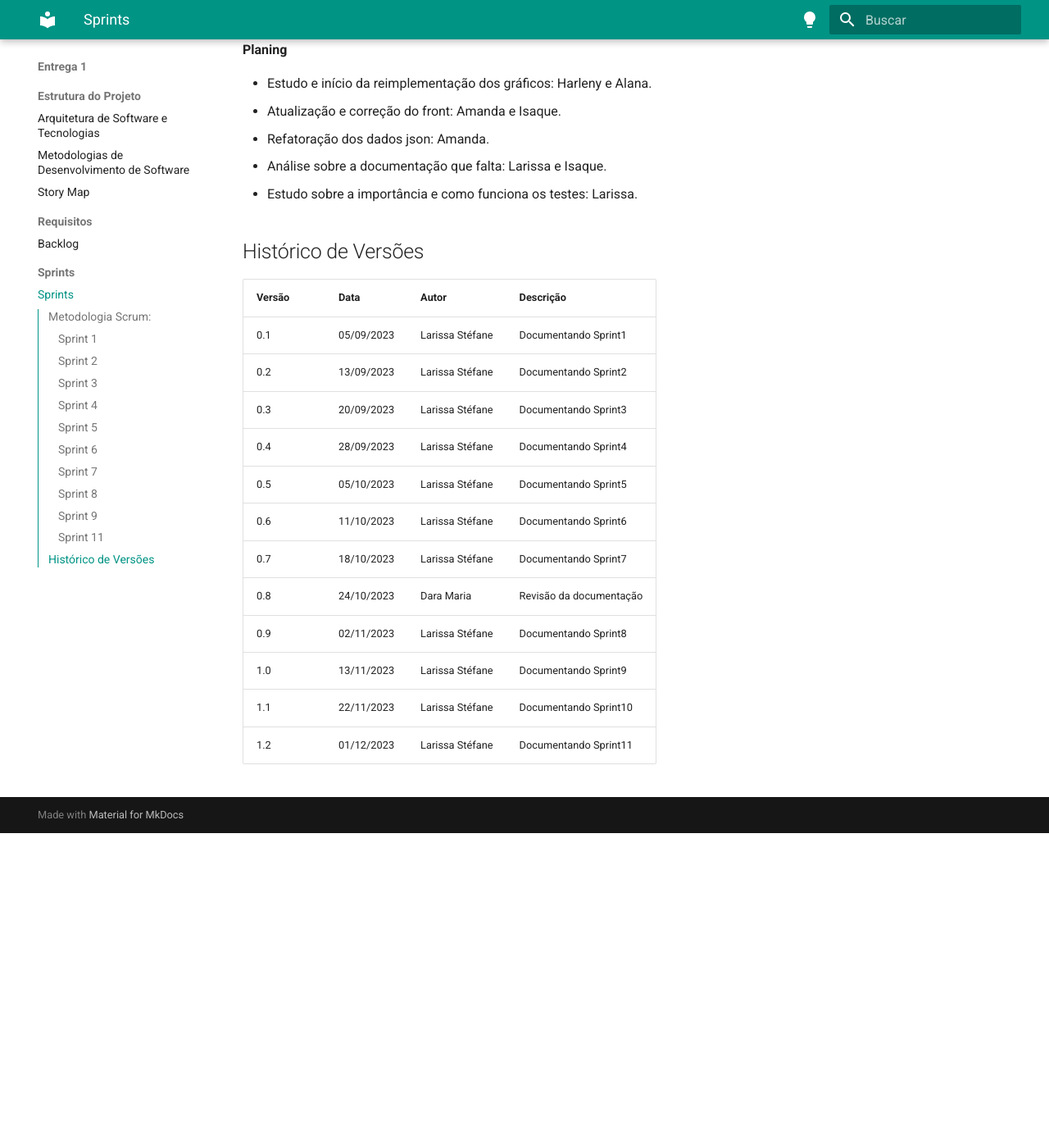
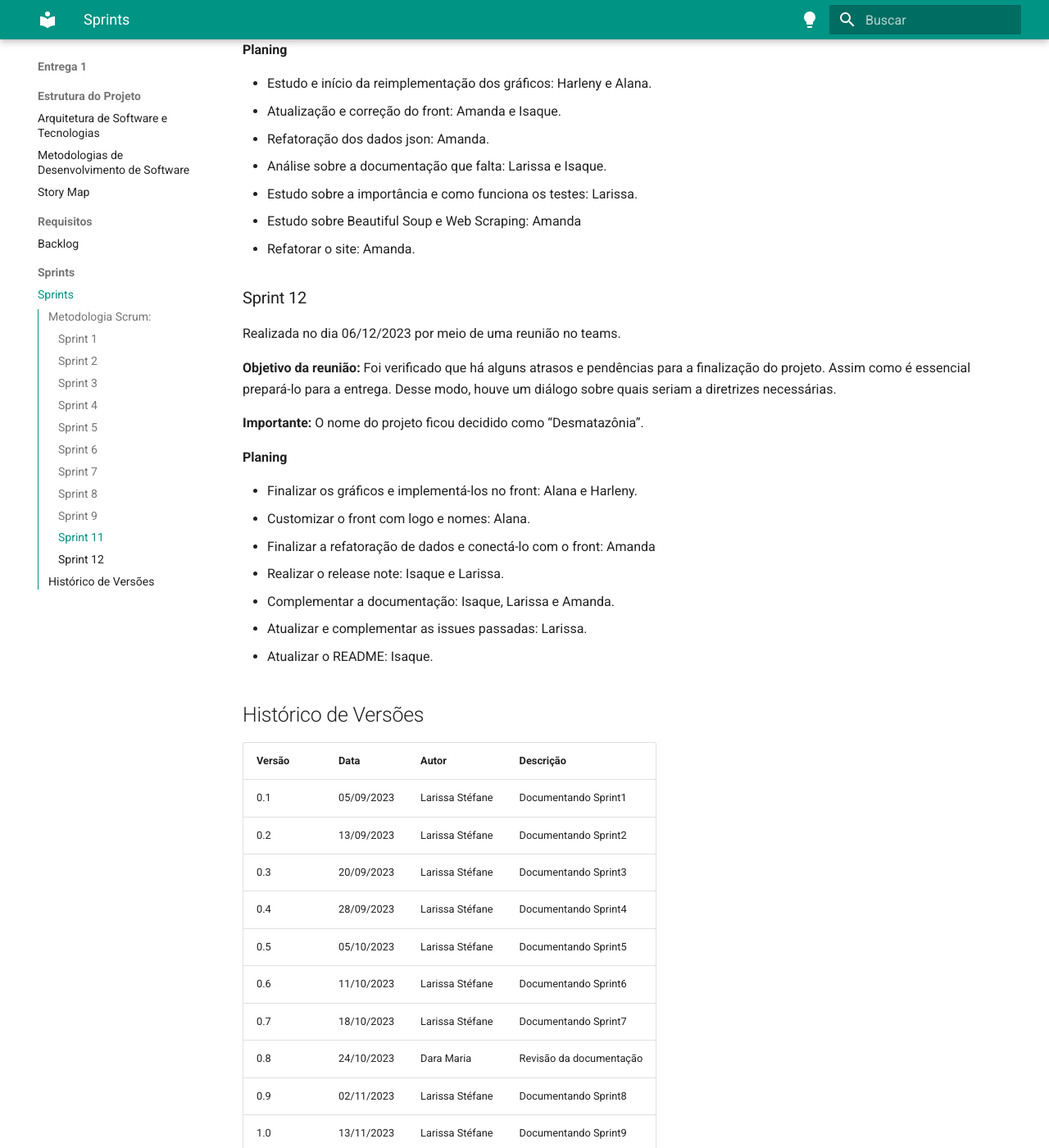
Before and after one commit to unb-mds/2023-2-Squad02-Desmatazonia, an MkDocs documentation site: the page built from docs/Entrega_1/Sprints/sprints.md, in a window 1280 px wide and 1400 px high, scrolled down 4735 px. Shown: the whole window at 82% size. Built offline with MkDocs 1.6.1 and Material for MkDocs 9.7.7, drawn with Linux system fonts in a browser that asks for light colours; before the commit the page ends 5751 px from its top, so only the background shows below that; some of the changed text lies outside the part shown.

Commit message:
Update sprints.md

```diff
--- a/docs/Entrega_1/Sprints/sprints.md
+++ b/docs/Entrega_1/Sprints/sprints.md
@@ -169,6 +169,27 @@ Realizada no dia 29 e 30 de novembro  de 2023 por meio de conversas e reuniões
   - Refatoração dos dados json: Amanda.
   - Análise sobre a documentação que falta: Larissa e Isaque.
   - Estudo sobre a importância e como funciona os testes: Larissa.
+  - Estudo sobre Beautiful Soup e Web Scraping: Amanda
+  - Refatorar o site: Amanda.
+
+
+### Sprint 12
+
+Realizada no dia 06/12/2023 por meio de uma reunião no teams.
+
+**Objetivo da reunião:** Foi verificado que há alguns atrasos e pendências para a finalização do projeto. Assim como é essencial prepará-lo para a entrega. Desse modo, houve um diálogo sobre quais seriam a diretrizes necessárias.
+
+**Importante:** O nome do projeto ficou decidido como “Desmatazônia”.
+
+**Planing**
+
+ - Finalizar os gráficos e implementá-los no front: Alana e Harleny.
+ - Customizar o front com logo e nomes: Alana.
+ - Finalizar a refatoração de dados e conectá-lo com o front: Amanda
+ - Realizar o release note: Isaque e Larissa.
+ - Complementar a documentação: Isaque, Larissa e Amanda.
+ - Atualizar e complementar as issues passadas: Larissa.
+ - Atualizar o README: Isaque.
 
 
 ## Histórico de Versões
@@ -187,3 +208,4 @@ Realizada no dia 29 e 30 de novembro  de 2023 por meio de conversas e reuniões
 | 1.0| 13/11/2023  | Larissa Stéfane | Documentando Sprint9 |
 | 1.1| 22/11/2023  | Larissa Stéfane | Documentando Sprint10 |
 | 1.2| 01/12/2023  | Larissa Stéfane | Documentando Sprint11 |
+| 1.3| 07/12/2023  | Larissa Stéfane | Documentando Sprint12 |
```
